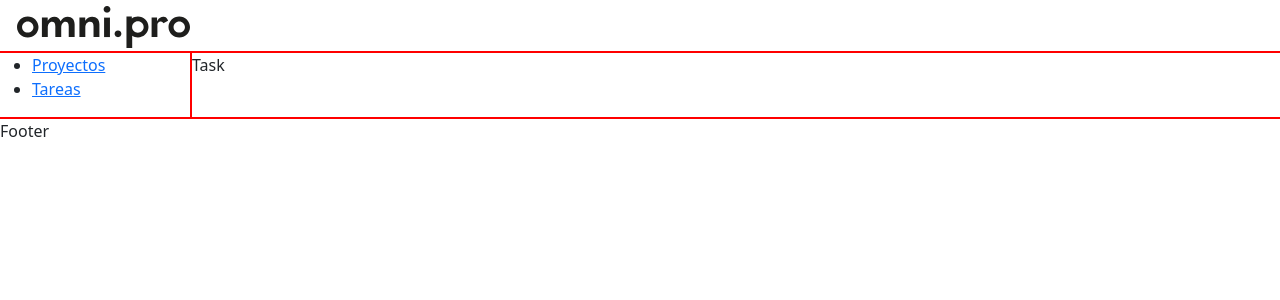
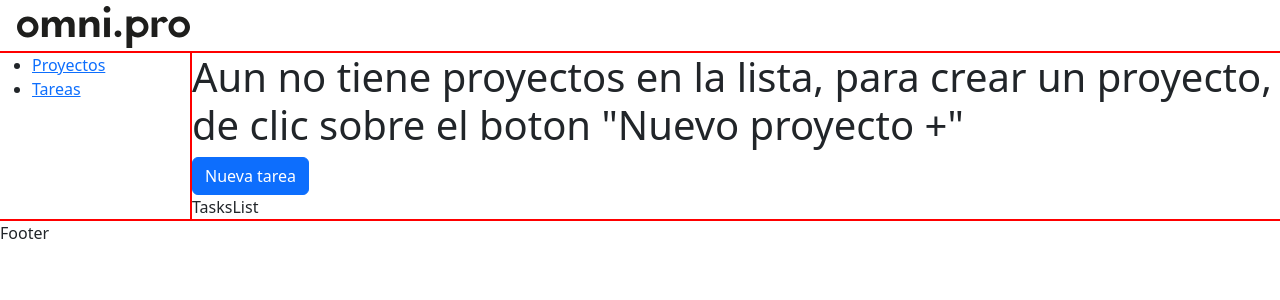
Before and after one commit to jprietor13/todo-list, a React (Vite) app: page /tasks in a window 1280 px wide. Shown: the top 300 px of the page. Built offline with nearby package versions, Linux system fonts and the light colour scheme.

Commit message:
feat: Create container component and add children to projects and tasks

```diff
--- /dev/null
+++ b/src/components/Container.tsx
@@ -0,0 +1,17 @@
+type ContainerPropd = {
+  children: React.ReactNode;
+};
+
+export const Container = ({ children }: ContainerPropd) => {
+  return (
+    <>
+      <article className="empty-text-container">
+        <h1>
+          Aun no tiene proyectos en la lista, para crear un proyecto, de clic
+          sobre el boton "Nuevo proyecto +"
+        </h1>
+      </article>
+      {children}
+    </>
+  );
+};
--- a/src/components/ModalForm.tsx
+++ b/src/components/ModalForm.tsx
@@ -1,10 +1,10 @@
-import { FormProject } from "./Proyects/FormProject";
-
 type ModalFormProps = {
   idModal: string;
+  children: React.ReactNode;
+  title: string;
 };
 
-const ModalForm = ({ idModal }: ModalFormProps) => {
+const ModalForm = ({ idModal, children, title }: ModalFormProps) => {
   return (
     <>
       <button
@@ -13,7 +13,7 @@ const ModalForm = ({ idModal }: ModalFormProps) => {
         data-bs-toggle="modal"
         data-bs-target={`#${idModal}`}
       >
-        Nuevo proyecto
+        {title}
       </button>
 
       <div
@@ -26,10 +26,10 @@ const ModalForm = ({ idModal }: ModalFormProps) => {
           <div className="modal-content">
             <div className="modal-header">
               <h1 className="modal-title fs-5" id="modalForm">
-                Nuevo Proyecto
+                {title}
               </h1>
             </div>
-            <FormProject />
+            {children}
           </div>
         </div>
       </div>
--- /dev/null
+++ b/src/components/Projects/Projects.tsx
@@ -0,0 +1,17 @@
+import { Container } from "../Container";
+import ModalForm from "../ModalForm";
+import { FormProject } from "./FormProject";
+import ProjectList from "./ProjectList";
+
+export const Projects = () => {
+  return (
+    <section className="todo-project-container">
+      <Container>
+        <ModalForm idModal="createProject" title="Nuevo proyecto">
+          <FormProject />
+        </ModalForm>
+        <ProjectList />
+      </Container>
+    </section>
+  );
+};
--- a/src/components/Proyects/Projects.tsx
+++ /dev/null
@@ -1,19 +0,0 @@
-import ModalForm from "../ModalForm";
-import ProjectList from "./ProjectList";
-
-export const Projects = () => {
-  return (
-    <section className="todo-project-container">
-      <article className="empty-text-container">
-        <h1>
-          Aun no tiene proyectos en la lista, para crear un proyecto, de clic
-          sobre el boton "Nuevo proyecto +"
-        </h1>
-      </article>
-      <article className="new-proyect-container">
-        <ModalForm idModal="createProject" />
-        <ProjectList />
-      </article>
-    </section>
-  );
-};
--- a/src/components/Task.tsx
+++ /dev/null
@@ -1,3 +0,0 @@
-export const Task = () => {
-  return <div className="todo-project-container">Task</div>;
-};
--- /dev/null
+++ b/src/components/Tasks/FormTask.tsx
@@ -0,0 +1,36 @@
+import { useProject } from "../../hooks/useProject";
+
+export const FormTask = () => {
+  const { refTitle, handleSubmit } = useProject();
+
+  return (
+    <form onSubmit={(e) => handleSubmit(e)}>
+      <div className="modal-body">
+        <div className="mb-3">
+          <input
+            type="text"
+            className="form-control"
+            placeholder="Nombre"
+            ref={refTitle}
+          />
+        </div>
+      </div>
+      <div className="modal-footer">
+        <button
+          type="button"
+          className="btn btn-secondary"
+          data-bs-dismiss="modal"
+        >
+          Cancelar
+        </button>
+        <button
+          type="submit"
+          className="btn btn-primary"
+          data-bs-dismiss="modal"
+        >
+          Guardar
+        </button>
+      </div>
+    </form>
+  );
+};
--- /dev/null
+++ b/src/components/Tasks/Tasks.tsx
@@ -0,0 +1,17 @@
+import { Container } from "../Container";
+import ModalForm from "../ModalForm";
+import { FormTask } from "./FormTask";
+import TasksList from "./TasksList";
+
+export const Tasks = () => {
+  return (
+    <section className="todo-project-container">
+      <Container>
+        <ModalForm idModal="createTask" title="Nueva tarea">
+          <FormTask />
+        </ModalForm>
+        <TasksList />
+      </Container>
+    </section>
+  );
+};
--- /dev/null
+++ b/src/components/Tasks/TasksList.tsx
@@ -0,0 +1,7 @@
+import React from "react";
+
+const TasksList = () => {
+  return <div>TasksList</div>;
+};
+
+export default TasksList;
--- a/src/routes/RouteApp.tsx
+++ b/src/routes/RouteApp.tsx
@@ -1,8 +1,8 @@
 import { BrowserRouter, Routes, Route } from "react-router-dom";
 import { Header } from "../components/Header";
 import { Navbar } from "../components/Navbar";
-import { Projects } from "../components/Proyects/Projects";
-import { Task } from "../components/Task";
+import { Projects } from "../components/Projects/Projects";
+import { Tasks } from "../components/Tasks/Tasks";
 import { Footer } from "../components/Footer";
 
 const RouteApp = () => {
@@ -12,7 +12,7 @@ const RouteApp = () => {
       <Navbar />
       <Routes>
         <Route index path="/" element={<Projects />} />
-        <Route index path="/tasks" element={<Task />} />
+        <Route index path="/tasks" element={<Tasks />} />
       </Routes>
       <Footer />
     </BrowserRouter>
```
Also changed, not shown: src/components/Projects/FormProject.tsx (renamed from src/components/Proyects/FormProject.tsx), src/components/Projects/ProjectList.tsx (renamed from src/components/Proyects/ProjectList.tsx).
